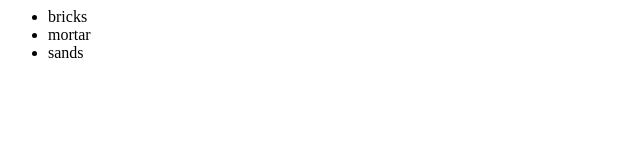
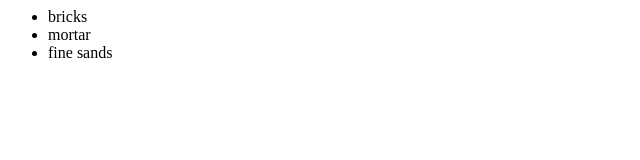
Before and after one commit to jameschmitty/newGitTest, a plain HTML site: page index.html in a window 1280 px wide. Shown: the full height of the page, 0-640 px from the left. Drawn offline with Linux system fonts and the light colour scheme.

Commit message:
changed 'sands' to 'fine sands'

```diff
--- a/index.html
+++ b/index.html
@@ -4,7 +4,7 @@
 		 	<ul>
 		 		<li>bricks</li>
 		 		<li>mortar</li>
-		 		<li>sands</li>
+		 		<li>fine sands</li>
 		 	</ul>
 		 </div>
 	</body>
```
